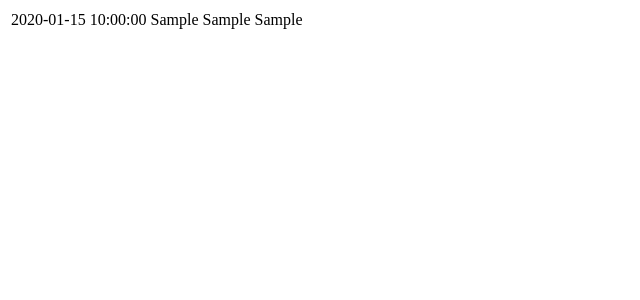
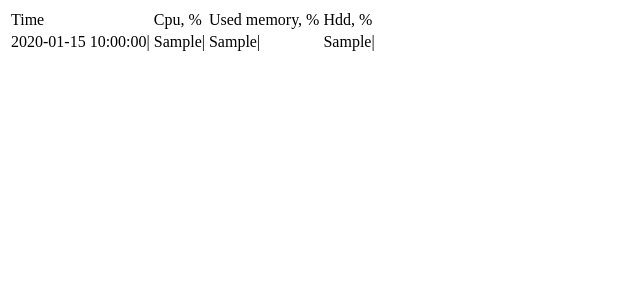
Before and after one commit to antonbormotov/warg, a PHP site: page / in a window 1280 px wide. Shown: the top 300 px of the page, without its empty margins (0-640 px from the left). Run offline with PHP 8.4, Linux system fonts and the light colour scheme; tables that the repository leaves empty or names only in its code hold one stand-in row (values such as "Sample post").

Commit message:
Added title to table's columns

```diff
--- a/index.php
+++ b/index.php
@@ -7,20 +7,26 @@ $pdo = db_connect($config);
 $results = get_data($pdo);
 
 echo '<table>';
+echo '<tr>';
+echo '<td>Time</td>';
+echo '<td>Cpu, %</td>';
+echo '<td>Used memory, %</td>';
+echo '<td>Hdd, %</td>';
+echo '</tr>';
 
 foreach ($results as $result) {
     echo '<tr>';
     echo '<td>';
-    echo $result['time'];
+    echo $result['time'] . '|';
     echo '</td>';
     echo '<td>';
-    echo $result['cpu'];
+    echo $result['cpu'] . '|';
     echo '</td>';
     echo '<td>';
-    echo $result['memory'];
+    echo $result['memory'] . '|';
     echo '</td>';
     echo '<td>';
-    echo $result['hdd'];
+    echo $result['hdd'] . '|';
     echo '</td>';
     echo '</tr>';
 }
```
